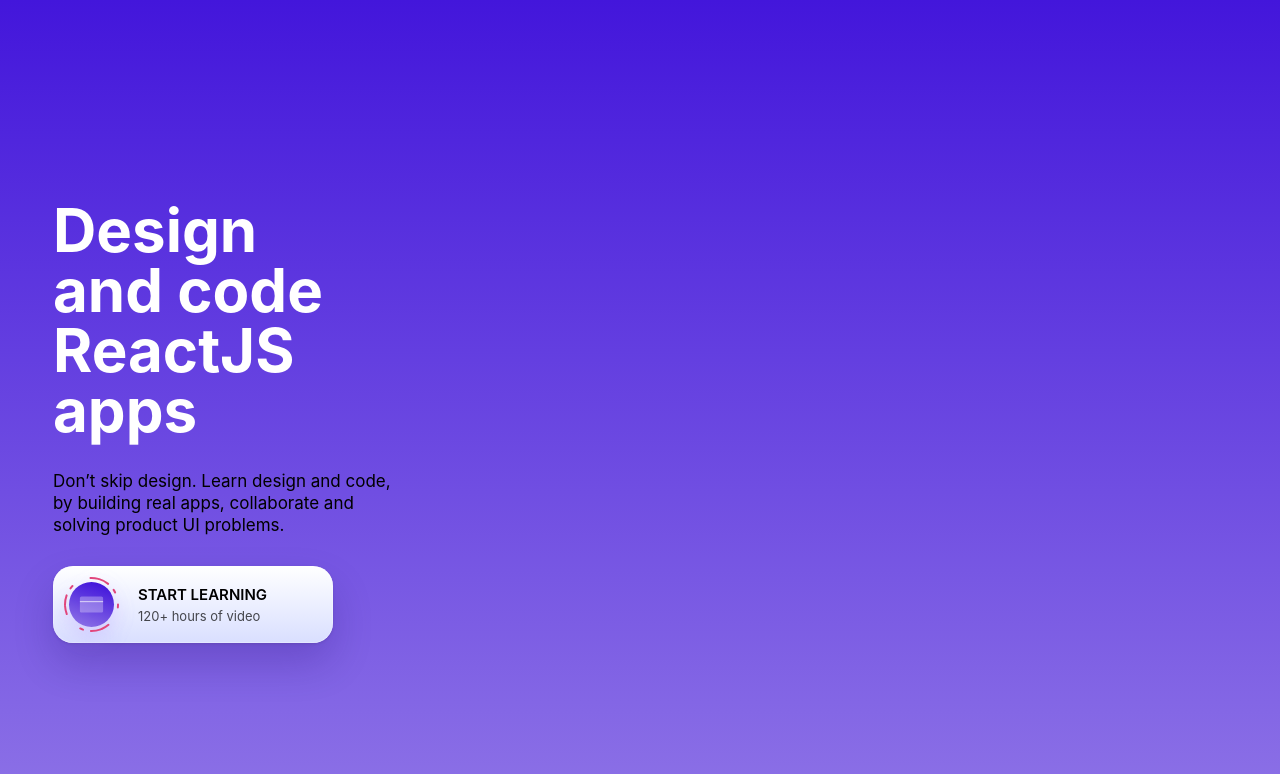
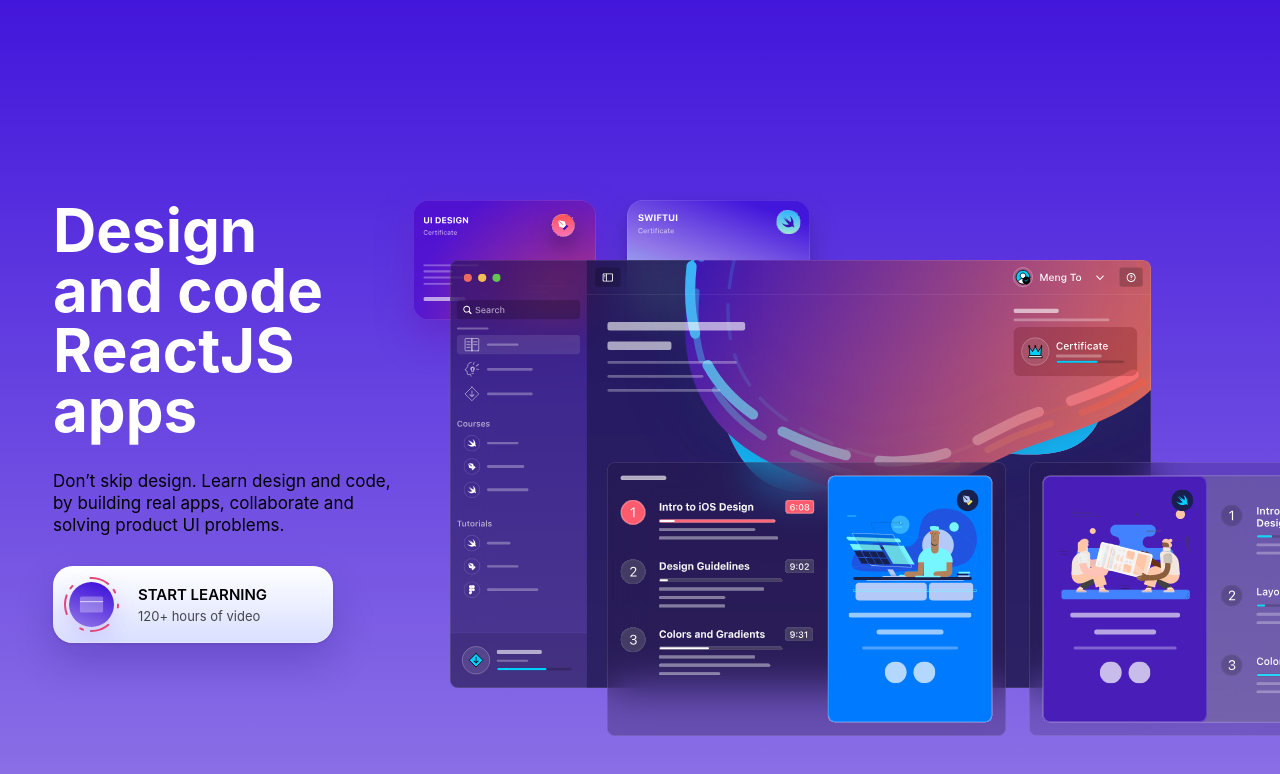
Before and after one commit to jesuskata/designcode-reactjs-hooks-webapp, a Gatsby site: page / in a window 1280 px wide. Built offline with nearby package versions, Linux system fonts and the light colour scheme; Gatsby itself is replaced by a stand-in of ours.

Commit message:
feat(styles): 🎸 add the images in hero section

```diff
--- /dev/null
+++ b/src/components/animations/MockupAnimation/index.jsx
@@ -0,0 +1,15 @@
+// Dependencies
+import React from 'react';
+
+// Styled Components
+import { Wrapper } from './styles';
+
+export const MockupAnimation = () => (
+  <Wrapper>
+    <div className="mockup1" />
+    <div className="mockup2" />
+    <div className="mockup3" />
+    <div className="mockup4" />
+    <div className="mockup5" />
+  </Wrapper>
+);
--- /dev/null
+++ b/src/components/animations/MockupAnimation/styles/index.jsx
@@ -0,0 +1,104 @@
+// Dependencies
+import styled from 'styled-components';
+
+export const Wrapper = styled.div`
+  position: relative;
+
+  .mockup1 {
+    /* mockup1 */
+    position: absolute;
+    width: 183px;
+    height: 120px;
+    left: 0px;
+    top: 0px;
+
+    background:
+      url('/images/animations/mockup1.svg'),
+      radial-gradient(
+        218.51% 281.09% at 100% 100%,
+        rgba(253, 63, 51, 0.6) 0%,
+        rgba(76, 0, 200, 0.6) 45.83%,
+        rgba(76, 0, 200, 0.6) 100%
+      );
+    box-shadow: 0px 16.3881px 32.7761px rgba(99, 30, 187, 0.5), inset 0px 0px 0px 0.5px rgba(255, 255, 255, 0.2);
+    backdrop-filter: blur(21.8507px);
+    /* Note: backdrop-filter has minimal browser support */
+
+    border-radius: 16px;
+  }
+
+  .mockup2 {
+    /* mockup2 */
+    position: absolute;
+    width: 183px;
+    height: 120px;
+    left: 214px;
+    top: 0px;
+
+    background:
+      url('/images/animations/mockup2.svg'),
+      linear-gradient(198.85deg, #4316DB 12.72%, #9076E7 54.49%, #A2EEFF 100.01%);
+    box-shadow:
+      0px 8.19119px 16.3824px rgba(0, 0, 0, 0.1),
+      0px 16.3824px 32.7648px rgba(0, 0, 0, 0.15),
+      inset 0px 0px 0px 0.5px rgba(255, 255, 255, 0.2);
+    backdrop-filter: blur(21.8432px);
+    /* Note: backdrop-filter has minimal browser support */
+
+    border-radius: 16px;
+  }
+
+  .mockup3 {
+    /* mockup3 */
+    position: absolute;
+    width: 701px;
+    height: 428px;
+    left: 37px;
+    top: 60px;
+
+    background:
+      url('/images/animations/mockup3.svg'),
+      rgba(23, 12, 61, 0.5);
+    box-shadow: inset 0px 0px 0px 0.5px rgba(255, 255, 255, 0.2);
+    backdrop-filter: blur(20px);
+    /* Note: backdrop-filter has minimal browser support */
+
+    border-radius: 8px;
+  }
+
+  .mockup4 {
+    /* mockup4 */
+    position: absolute;
+    width: 399px;
+    height: 274px;
+    left: 194px;
+    top: 262px;
+
+    background:
+      url('/images/animations/mockup4.svg'),
+      rgba(39, 20, 62, 0.3);
+    box-shadow: inset 0px 0px 0px 0.5px rgba(255, 255, 255, 0.2);
+    backdrop-filter: blur(20px);
+    /* Note: backdrop-filter has minimal browser support */
+
+    border-radius: 8px;
+  }
+
+  .mockup5 {
+    /* mockup5 */
+    position: absolute;
+    width: 412px;
+    height: 274px;
+    left: 616px;
+    top: 262px;
+
+    background:
+      url('/images/animations/mockup5.svg'),
+      rgba(39, 20, 62, 0.2);
+    box-shadow: inset 0px 0px 0px 0.5px rgba(255, 255, 255, 0.2);
+    backdrop-filter: blur(20px);
+    /* Note: backdrop-filter has minimal browser support */
+
+    border-radius: 8px;
+  }
+`;
--- a/src/components/sections/HeroSection/index.jsx
+++ b/src/components/sections/HeroSection/index.jsx
@@ -3,6 +3,7 @@
 
 // Components
 import { PurchaseButton } from '../../buttons/PurchaseButton';
+import { MockupAnimation } from '../../animations/MockupAnimation';
 
 // Styled Components
 import {
@@ -30,6 +31,7 @@
           subtitle="120+ hours of video"
         />
       </TextWrapper>
+      <MockupAnimation />
     </ContentWrapper>
   </Wrapper>
 );
--- a/src/components/sections/HeroSection/styles/index.jsx
+++ b/src/components/sections/HeroSection/styles/index.jsx
@@ -7,12 +7,15 @@
 
 export const Wrapper = styled.div`
   background: linear-gradient(180deg, #4316DB 0%, #9076E7 100%);
+  overflow: hidden;
 `;
 
 export const ContentWrapper = styled.div`
   max-width: 1234px;
   margin: 0 auto;
   padding: 200px 30px;
+  display: grid;
+  grid-template-columns: 360px auto;
 `;
 
 export const TextWrapper = styled.div`
```
